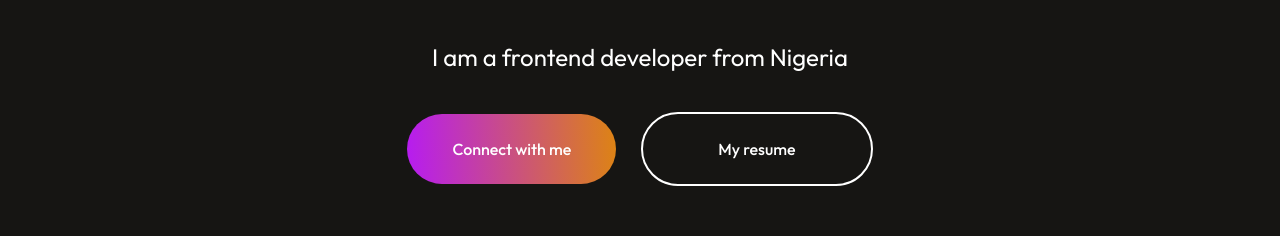
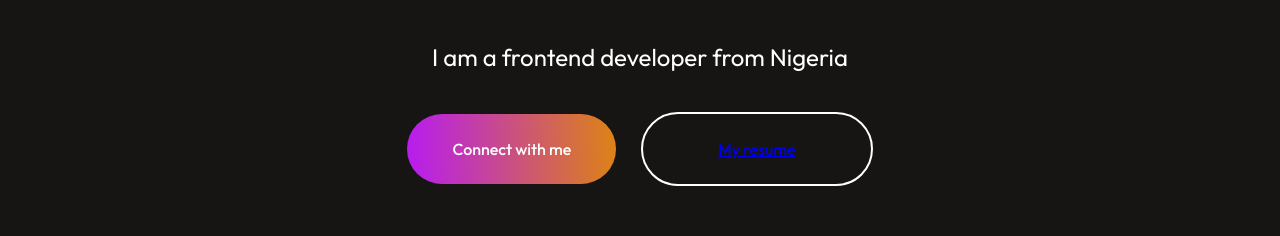
Before and after one commit to AGpeter2018/my-portfolio, a React (Vite) app: page / in a window 1280 px wide. Shown: the part 834-1070 px from the top of the page. Built offline with nearby package versions, Linux system fonts and the light colour scheme.

Commit message:
added a resume

```diff
--- a/src/components/hero/hero.component.jsx
+++ b/src/components/hero/hero.component.jsx
@@ -21,7 +21,11 @@ function Hero() {
             Connect with me
           </AnchorLink>
         </div>
-        <div className="hero-resume">My resume</div>
+        <div className="hero-resume">
+          <a href="/my-resume.pdf" download="my-resume.pdf">
+            My resume
+          </a>
+        </div>
       </div>
     </div>
   );
```
Also changed, not shown: 1 other file (tests, documents, lock files or other folders).
